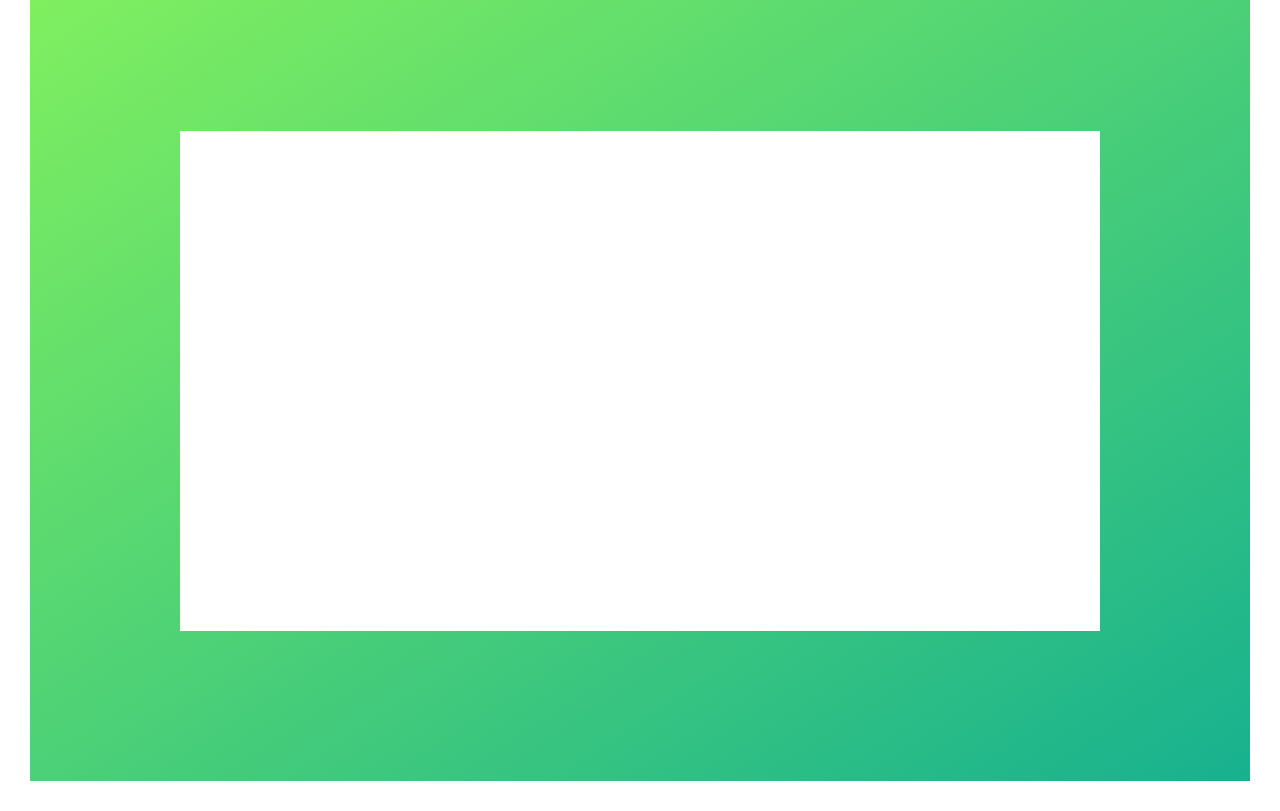
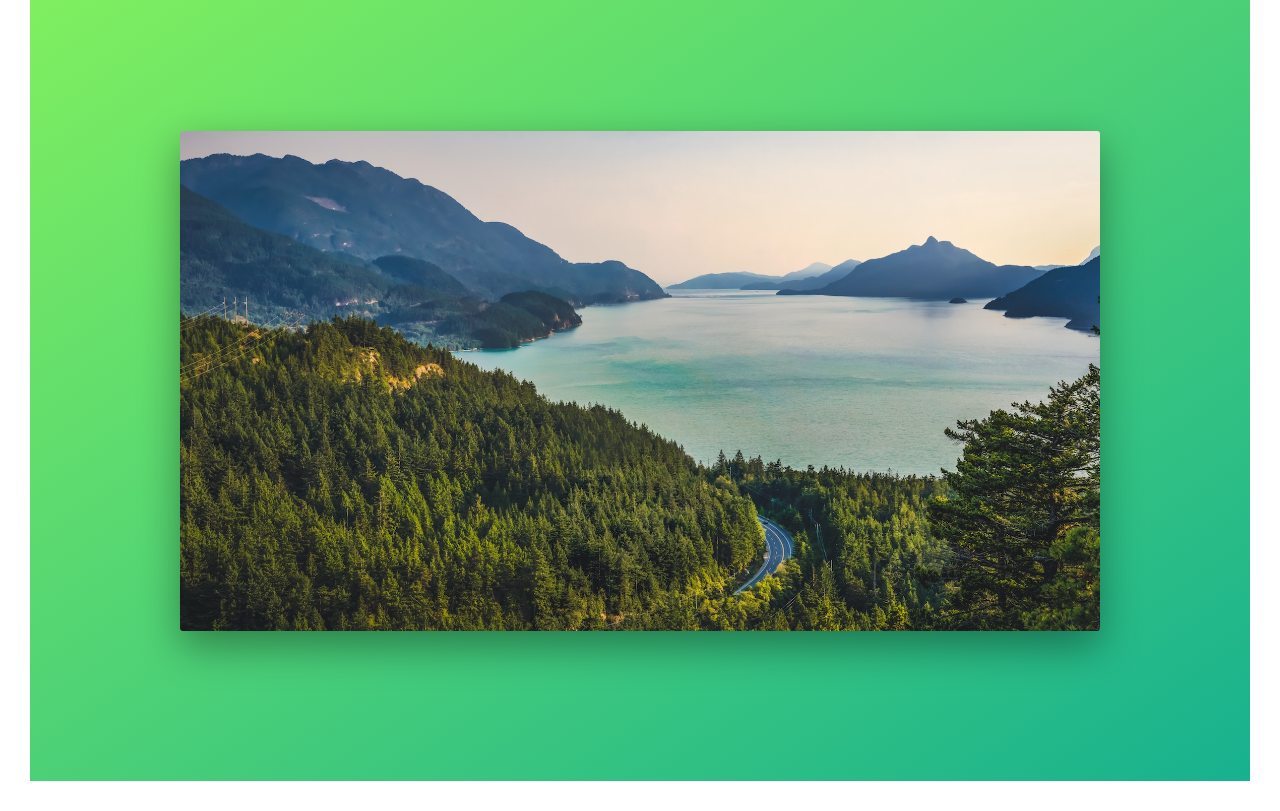
Before and after one commit to dario-piotrowicz/VueJS3-CSS_demo_Natours_website_miniproject, a Vue app: page / in a window 1280 px wide. Shown: the part 4860-5671 px from the top of the page. Built offline with nearby package versions, Linux system fonts and the light colour scheme.

Commit message:
setting the background-image and basic styles for the booking section's content

```diff
--- a/src/components/sections/Booking.vue
+++ b/src/components/sections/Booking.vue
@@ -20,8 +20,12 @@ export default {
     background-image: linear-gradient(to right bottom, $color-primary-lighter, $color-primary-darker);
 
     &__content {
-        background-color: white;
         height: 50rem;
+
+        background-image: url("../../assets/images/booking-bg.jpg");
+        background-size: cover;
+        border-radius: 3px;
+        box-shadow: 0 1.5rem 4rem transparentize($color-black, 0.6);
     }
 }
 </style>
```
Also changed, not shown: src/assets/images/booking-bg.jpg (added).
